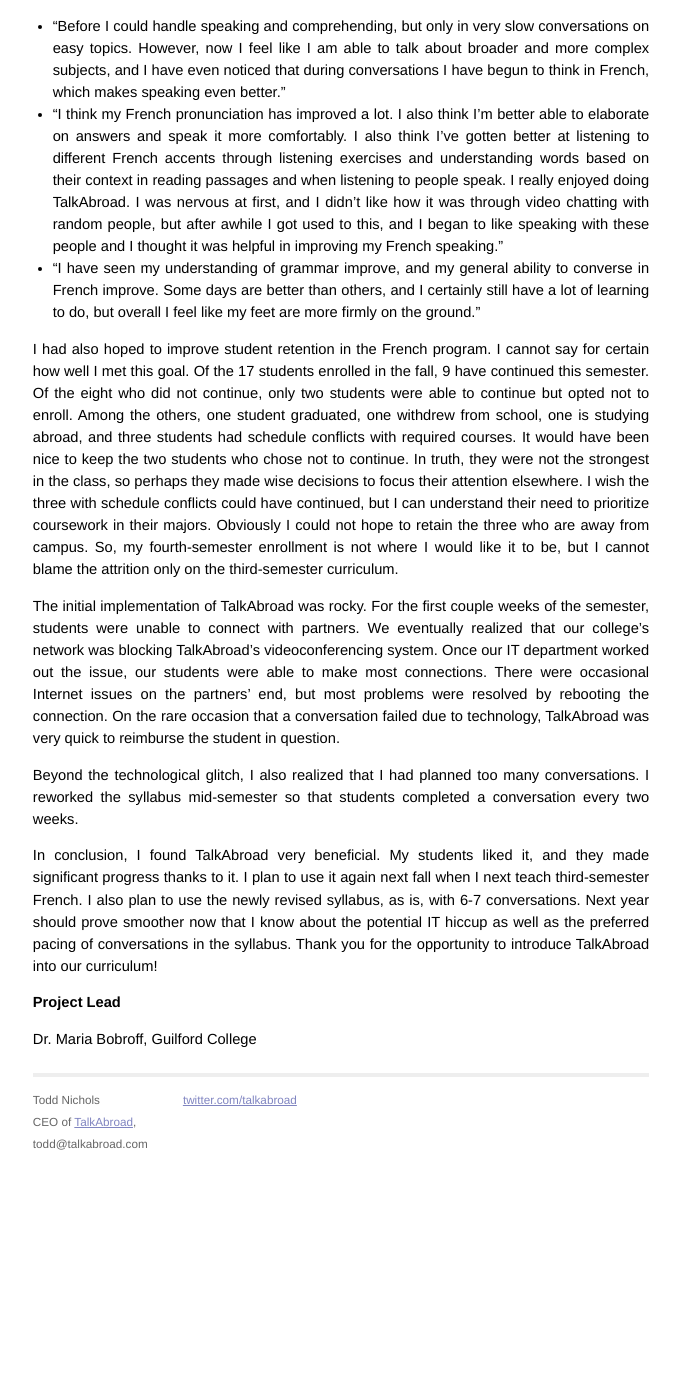
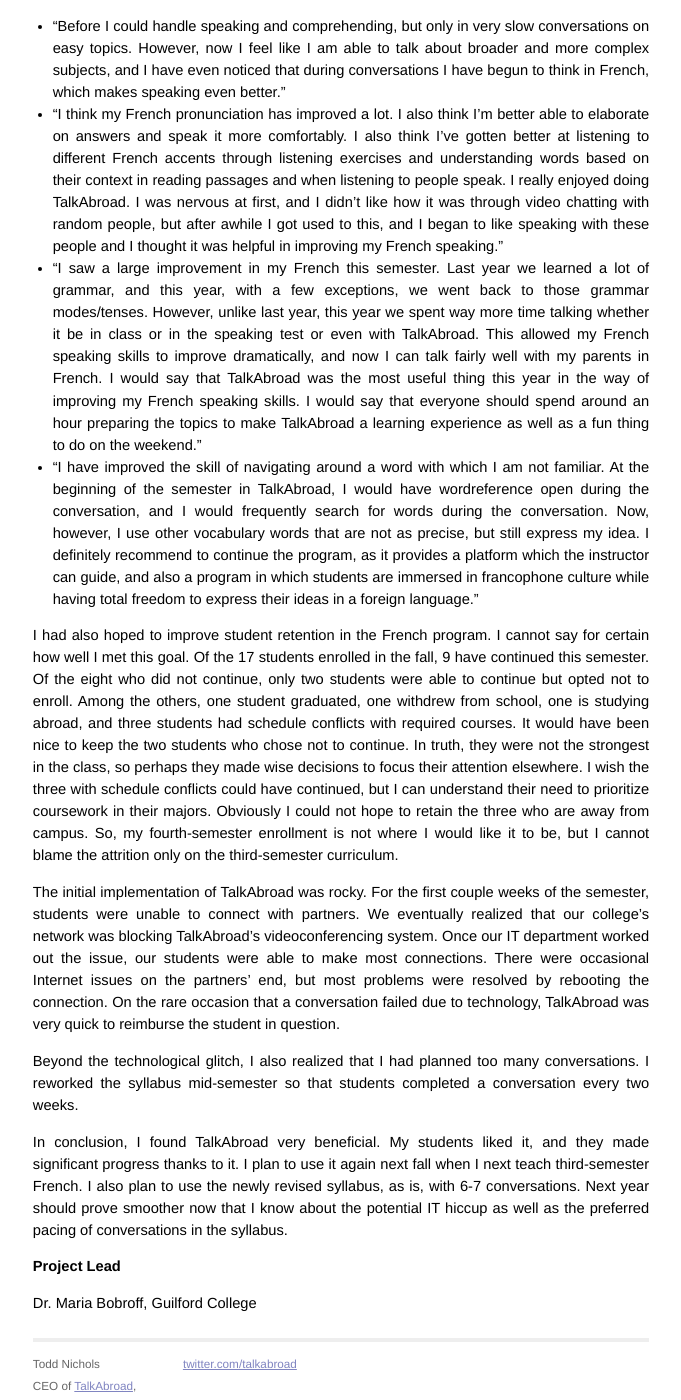
Before and after one commit to toddnichols/toddnichols.github.io, a Jekyll site: the page built from _posts/2015-09-11-maria-bobroff-guilford-college.md, in a window 1280 px wide and 1400 px high, scrolled down 1379 px. Shown: the whole window, without its empty margins (299-980 px from the left). Built offline with Jekyll 4.4.1, drawn with Linux system fonts in a browser that asks for light colours; before the commit the page ends 2546 px from its top, so only the background shows below that.

Commit message:
updating posts

```diff
--- a/_posts/2015-09-11-maria-bobroff-guilford-college.md
+++ b/_posts/2015-09-11-maria-bobroff-guilford-college.md
@@ -30,7 +30,8 @@
 
 * "Before I could handle speaking and comprehending, but only in very slow conversations on easy topics. However, now I feel like I am able to talk about broader and more complex subjects, and I have even noticed that during conversations I have begun to think in French, which makes speaking even better."
 * "I think my French pronunciation has improved a lot. I also think I'm better able to elaborate on answers and speak it more comfortably. I also think I've gotten better at listening to different French accents through listening exercises and understanding words based on their context in reading passages and when listening to people speak. I really enjoyed doing TalkAbroad. I was nervous at first, and I didn't like how it was through video chatting with random people, but after awhile I got used to this, and I began to like speaking with these people and I thought it was helpful in improving my French speaking."
-* "I have seen my understanding of grammar improve, and my general ability to converse in French improve. Some days are better than others, and I certainly still have a lot of learning to do, but overall I feel like my feet are more firmly on the ground."
+* "I saw a large improvement in my French this semester. Last year we learned a lot of grammar, and this year, with a few exceptions, we went back to those grammar modes/tenses. However, unlike last year, this year we spent way more time talking whether it be in class or in the speaking test or even with TalkAbroad. This allowed my French speaking skills to improve dramatically, and now I can talk fairly well with my parents in French. I would say that TalkAbroad was the most useful thing this year in the way of improving my French speaking skills. I would say that everyone should spend around an hour preparing the topics to make TalkAbroad a learning experience as well as a fun thing to do on the weekend."
+* "I have improved the skill of navigating around a word with which I am not familiar. At the beginning of the semester in TalkAbroad, I would have wordreference open during the conversation, and I would frequently search for words during the conversation. Now, however, I use other vocabulary words that are not as precise, but still express my idea. I definitely recommend to continue the program, as it provides a platform which the instructor can guide, and also a program in which students are immersed in francophone culture while having total freedom to express their ideas in a foreign language."
 
 I had also hoped to improve student retention in the French program. I cannot say for certain how well I met this goal. Of the 17 students enrolled in the fall, 9 have continued this semester. Of the eight who did not continue, only two students were able to continue but opted not to enroll. Among the others, one student graduated, one withdrew from school, one is studying abroad, and three students had schedule conflicts with required courses. It would have been nice to keep the two students who chose not to continue. In truth, they were not the strongest in the class, so perhaps they made wise decisions to focus their attention elsewhere. I wish the three with schedule conflicts could have continued, but I can understand their need to prioritize coursework in their majors. Obviously I could not hope to retain the three who are away from campus. So, my fourth-semester enrollment is not where I would like it to be, but I cannot blame the attrition only on the third-semester curriculum.
 
@@ -38,7 +39,7 @@
 
 Beyond the technological glitch, I also realized that I had planned too many conversations. I reworked the syllabus mid-semester so that students completed a conversation every two weeks.
 
-In conclusion, I found TalkAbroad very beneficial. My students liked it, and they made significant progress thanks to it. I plan to use it again next fall when I next teach third-semester French. I also plan to use the newly revised syllabus, as is, with 6-7 conversations. Next year should prove smoother now that I know about the potential IT hiccup as well as the preferred pacing of conversations in the syllabus. Thank you for the opportunity to introduce TalkAbroad into our curriculum!
+In conclusion, I found TalkAbroad very beneficial. My students liked it, and they made significant progress thanks to it. I plan to use it again next fall when I next teach third-semester French. I also plan to use the newly revised syllabus, as is, with 6-7 conversations. Next year should prove smoother now that I know about the potential IT hiccup as well as the preferred pacing of conversations in the syllabus.
 
 ## Project Lead
 
```
Also changed, not shown: _posts/2016-02-11-moriah-hayes-oklahoma.md (+1 -1 lines).
